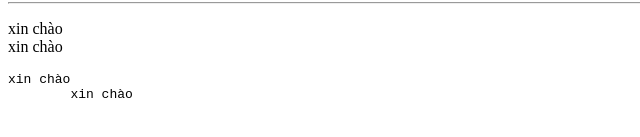
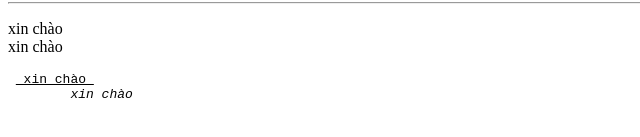
Before and after one commit to luudinhchinh/demo-bai4, a plain HTML site: page index.html in a window 1280 px wide. Shown: the part 241-378 px from the top of the page, 0-640 px from the left. Drawn offline with Linux system fonts and the light colour scheme.

Commit message:
test i,u,b

```diff
--- a/index.html
+++ b/index.html
@@ -14,8 +14,8 @@
     <p>paragrap</p>
     <hr>
     <p>xin chào <br> xin chào</p>
-    <pre>xin chào
-        xin chào
+    <pre> <u> xin chào </u>
+       <i> xin chào </i>
     </pre>
 
 </body>
```
